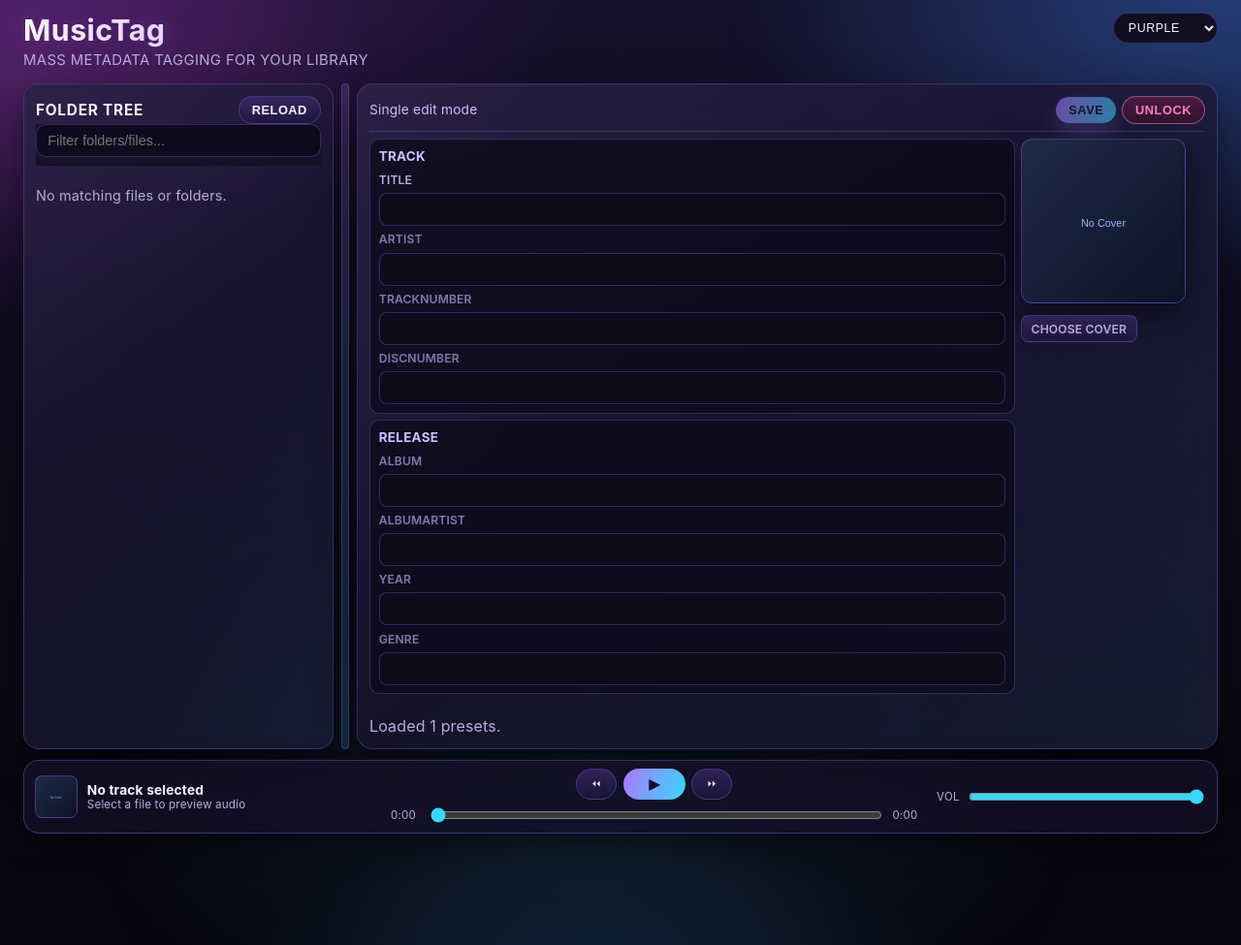
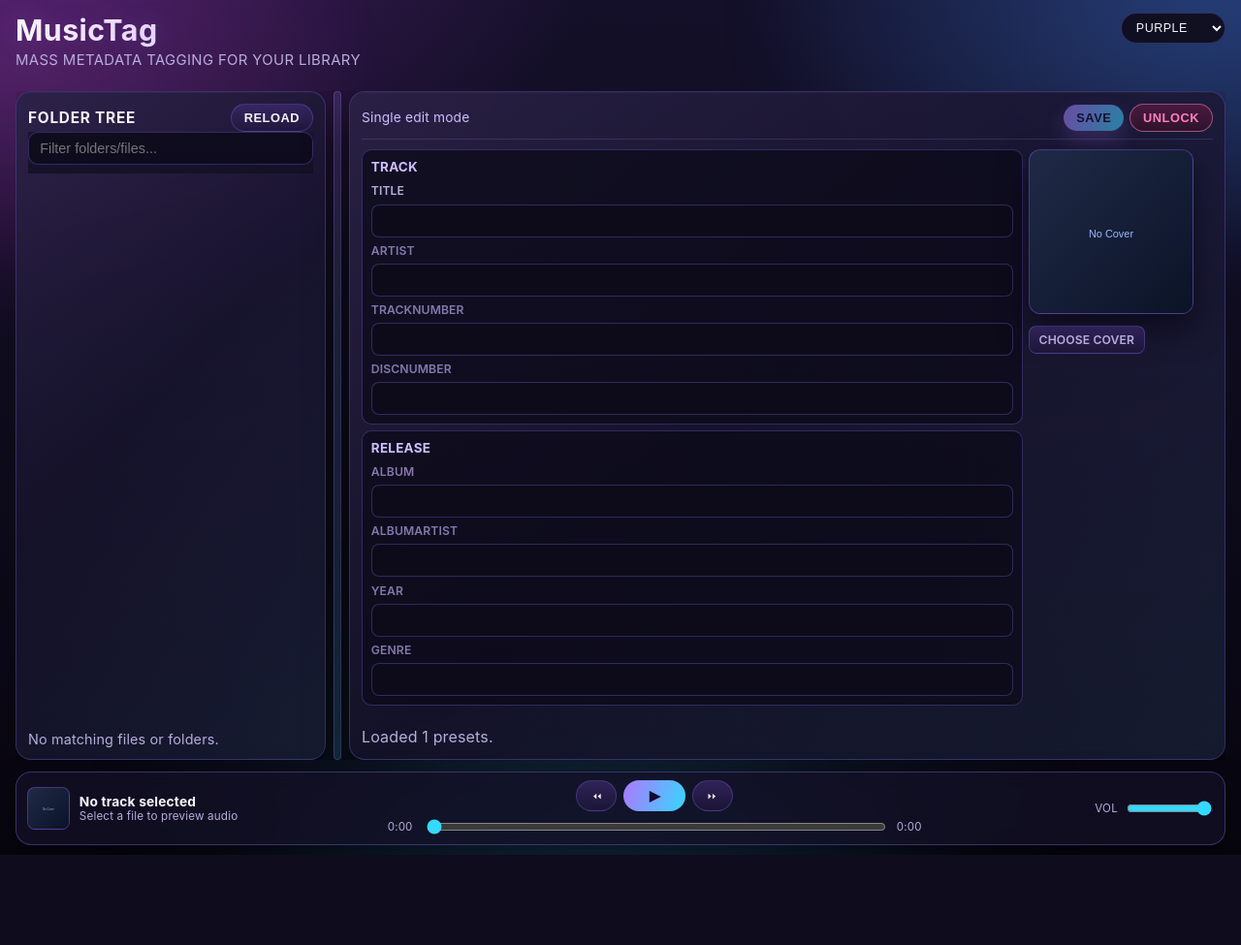
Before and after one commit to OctaVive/MusicTag, a Django app: page / in a window 1280 px wide. Shown: the whole page at 97% size. After the commit the page ends 882 px from the top, so only its background shows below. Run offline with Django 5.2, Linux system fonts and the light colour scheme; data that the repository does not hold is empty.

Commit message:
Replace repo with current Cursor version

```diff
--- a/tagger/static/tagger/styles.css
+++ b/tagger/static/tagger/styles.css
@@ -1,5 +1,7 @@
 :root {
   color-scheme: dark;
+  --player-seam-gap: 0.35rem;
+  --player-reserved-height: 5.8rem;
   --tree-width: 320px;
   --tree-handle-width: 8px;
   --bg: #07050e;
@@ -273,13 +275,18 @@ body {
   color: var(--text);
   min-height: 100vh;
   letter-spacing: 0.01em;
+  overflow: hidden;
 }
 
 .app-shell {
-  max-width: min(1500px, 98vw);
-  margin: 0.8rem auto;
-  padding: 0 0.7rem;
-  padding-bottom: 6.4rem;
+  width: 100%;
+  max-width: none;
+  margin: 0;
+  height: 100vh;
+  display: grid;
+  grid-template-rows: auto 1fr;
+  gap: 0.5rem;
+  padding: 0.8rem 1rem calc(var(--player-reserved-height) + var(--player-seam-gap));
 }
 
 .app-header {
@@ -314,6 +321,10 @@ body {
   grid-template-columns: minmax(240px, var(--tree-width)) var(--tree-handle-width) minmax(0, 1fr);
   gap: 0.5rem;
   align-items: stretch;
+  height: 100%;
+  min-height: 0;
+  overflow: hidden;
+  margin-bottom: var(--player-seam-gap);
 }
 
 .panel {
@@ -331,10 +342,19 @@ body {
 
 .tree-panel {
   min-width: 0;
+  height: 100%;
+  display: flex;
+  flex-direction: column;
+  min-height: 0;
 }
 
 .editor-panel {
   min-width: 0;
+  height: 100%;
+  display: flex;
+  flex-direction: column;
+  overflow: auto;
+  min-height: 0;
 }
 
 .tree-resize-handle {
@@ -383,9 +403,13 @@ body {
 
 .tree {
   margin-top: 0.75rem;
-  max-height: calc(100vh - 170px);
-  overflow: auto;
+  max-height: none;
+  min-height: 0;
+  flex: 1;
+  overflow-y: auto;
+  overflow-x: auto;
   padding-right: 0.25rem;
+  scrollbar-gutter: stable;
 }
 
 .tree-toolbar {
@@ -776,10 +800,13 @@ body {
 }
 
 .player-bar {
-  position: sticky;
+  position: fixed;
+  left: 1rem;
+  right: 1rem;
   bottom: 0.6rem;
-  z-index: 15;
-  margin-top: 0.7rem;
+  z-index: 40;
+  margin-top: 0;
+  padding-top: 0.2rem;
 }
 
 .player-bar-inner {
@@ -900,6 +927,10 @@ body {
 .player-volume {
   width: 100%;
   accent-color: var(--accent);
+}
+
+.player-volume {
+  max-width: 88px;
 }
 
 .player-right {
@@ -1130,6 +1161,8 @@ body::before {
 
   .layout {
     grid-template-columns: 1fr;
+    height: 100%;
+    min-height: 0;
   }
 
   .tree-resize-handle {
@@ -1140,8 +1173,13 @@ body::before {
     grid-template-columns: 1fr;
   }
 
+  .player-bar {
+    left: 0.6rem;
+    right: 0.6rem;
+  }
+
   .app-shell {
-    padding-bottom: 5.6rem;
+    padding-bottom: calc(var(--player-reserved-height) + var(--player-seam-gap));
   }
 
   .editor-core {
--- a/tagger/templates/tagger/index.html
+++ b/tagger/templates/tagger/index.html
@@ -199,7 +199,7 @@
         </form>
       </section>
     </section>
-    <div class="player-bar single-only">
+    <div class="player-bar">
       <div class="player-bar-inner">
         <section class="player-shell" aria-label="Playback controls">
           <div class="player-left">
```
Also changed, not shown: tagger/static/tagger/app.js (+35 -0 lines).
